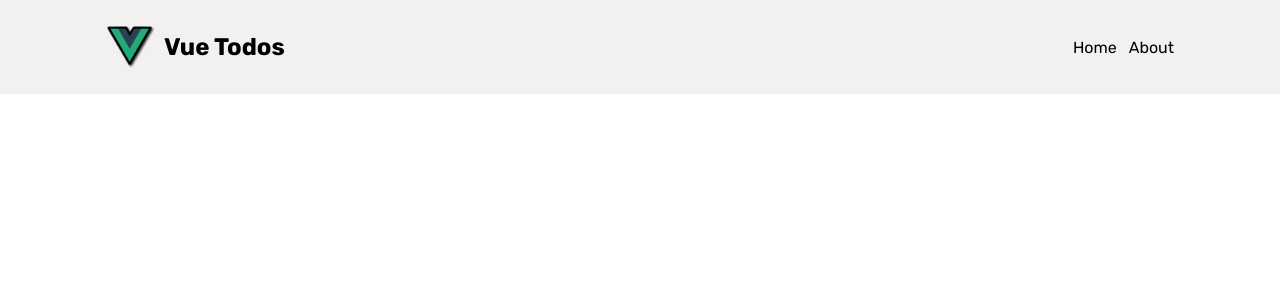
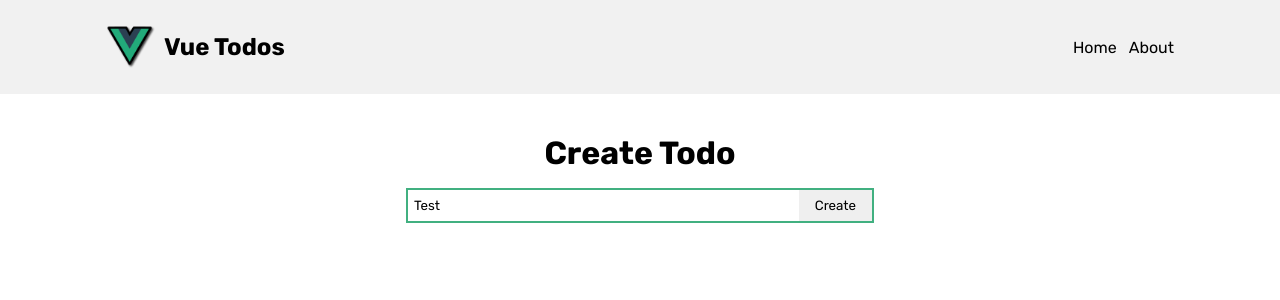
Before and after one commit to CSSimonGG/vue-todos, a Vue app: page / in a window 1280 px wide. Shown: the top 300 px of the page. Built offline with nearby package versions, Linux system fonts and the light colour scheme.

Commit message:
TodoCreator

```diff
--- /dev/null
+++ b/src/components/TodoCreator.vue
@@ -0,0 +1,42 @@
+<script setup>
+import { ref } from "vue";
+
+const todo = ref("Test");
+
+console.log(todo.value);
+</script>
+
+<template>
+  <div class="input-wrap">
+    <input type="text" v-model="todo" />
+    <button>Create</button>
+  </div>
+</template>
+
+<style lang="scss" scoped>
+.input-wrap {
+  display: flex;
+  transition: 250ms ease;
+  border: 2px solid #41b080;
+
+  &:focus-within {
+    box-shadow: 0 -4px 6px -1px rgb(0 0 0 / 0.1),
+      0 -2px 4px -2px rgb(0 0 0 / 0.1);
+  }
+
+  input {
+    width: 100%;
+    padding: 8px 6px;
+    border: none;
+
+    &:focus {
+      outline: none;
+    }
+  }
+
+  button {
+    padding: 8px 16px;
+    border: none;
+  }
+}
+</style>
--- a/src/views/TodosView.vue
+++ b/src/views/TodosView.vue
@@ -1,5 +1,26 @@
-<script setup></script>
+<script setup>
+import TodoCreator from "../components/TodoCreator.vue";
+</script>
 
 <template>
-  <main></main>
+  <main>
+    <h1>Create Todo</h1>
+    <TodoCreator />
+  </main>
 </template>
+
+<style scoped lang="scss">
+main {
+  display: flex;
+  flex-direction: column;
+  max-width: 500px;
+  width: 100%;
+  margin: 0 auto;
+  padding: 40px 16px;
+
+  h1 {
+    margin-bottom: 16px;
+    text-align: center;
+  }
+}
+</style>
```
